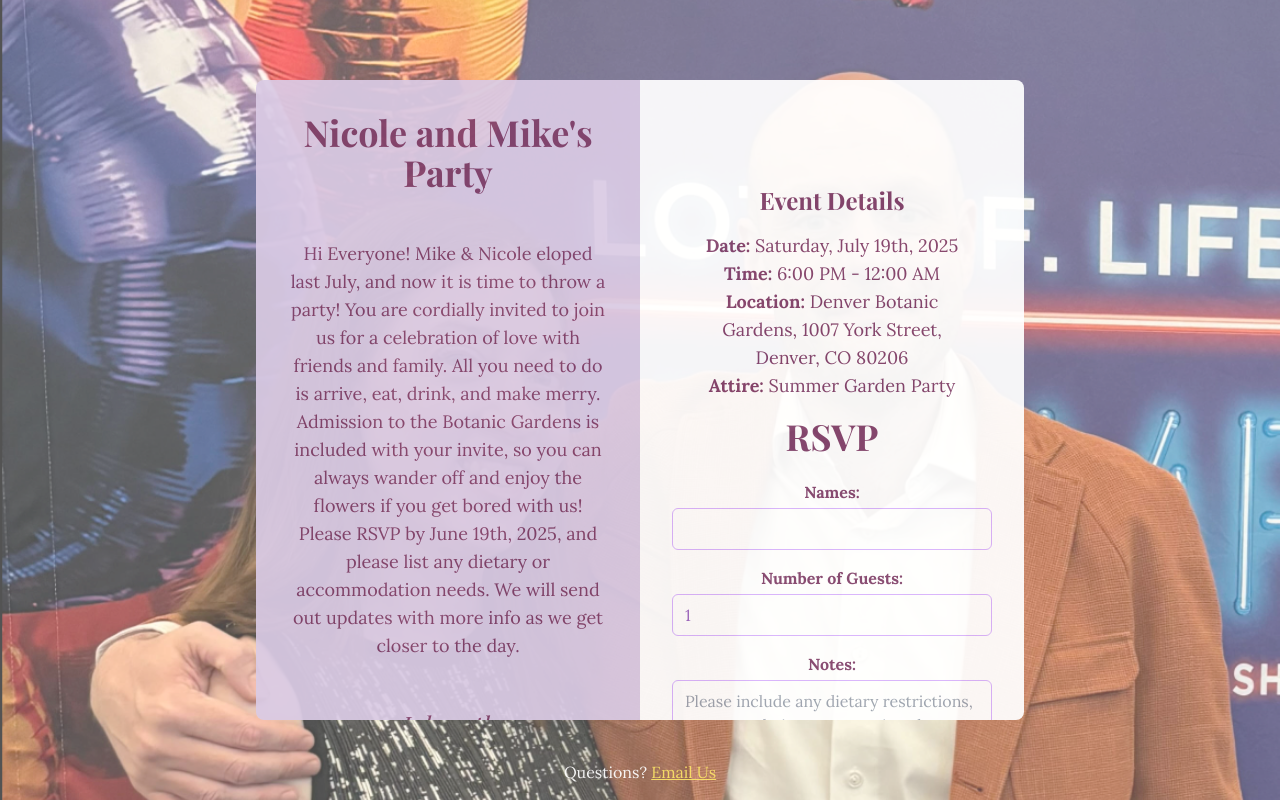
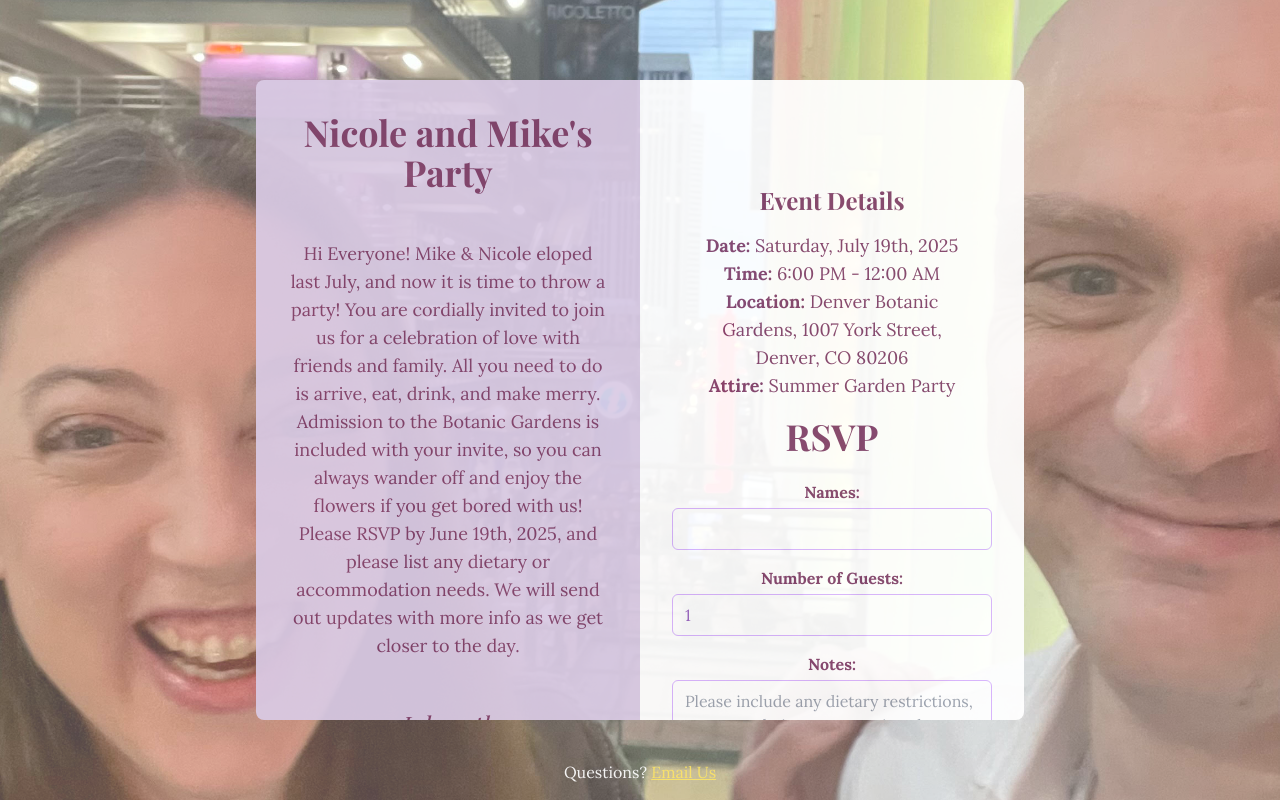
Before and after one commit to cwefso/nicole-and-mikes-party, a Next.js app: page / in a window 1280 px wide. Built offline with nearby package versions, Linux system fonts and the light colour scheme; no server answers.

Commit message:
picture 1

```diff
--- a/app/globals.css
+++ b/app/globals.css
@@ -22,7 +22,7 @@ body {
   flex-direction: column;
   justify-content: space-between;
     /* Add these background properties */
-  background-image: url('/m-n-3.png');
+  background-image: url('/m-n-dcpa.jpg');
   background-size: cover;
   background-position: center;
   background-repeat: no-repeat;
```
